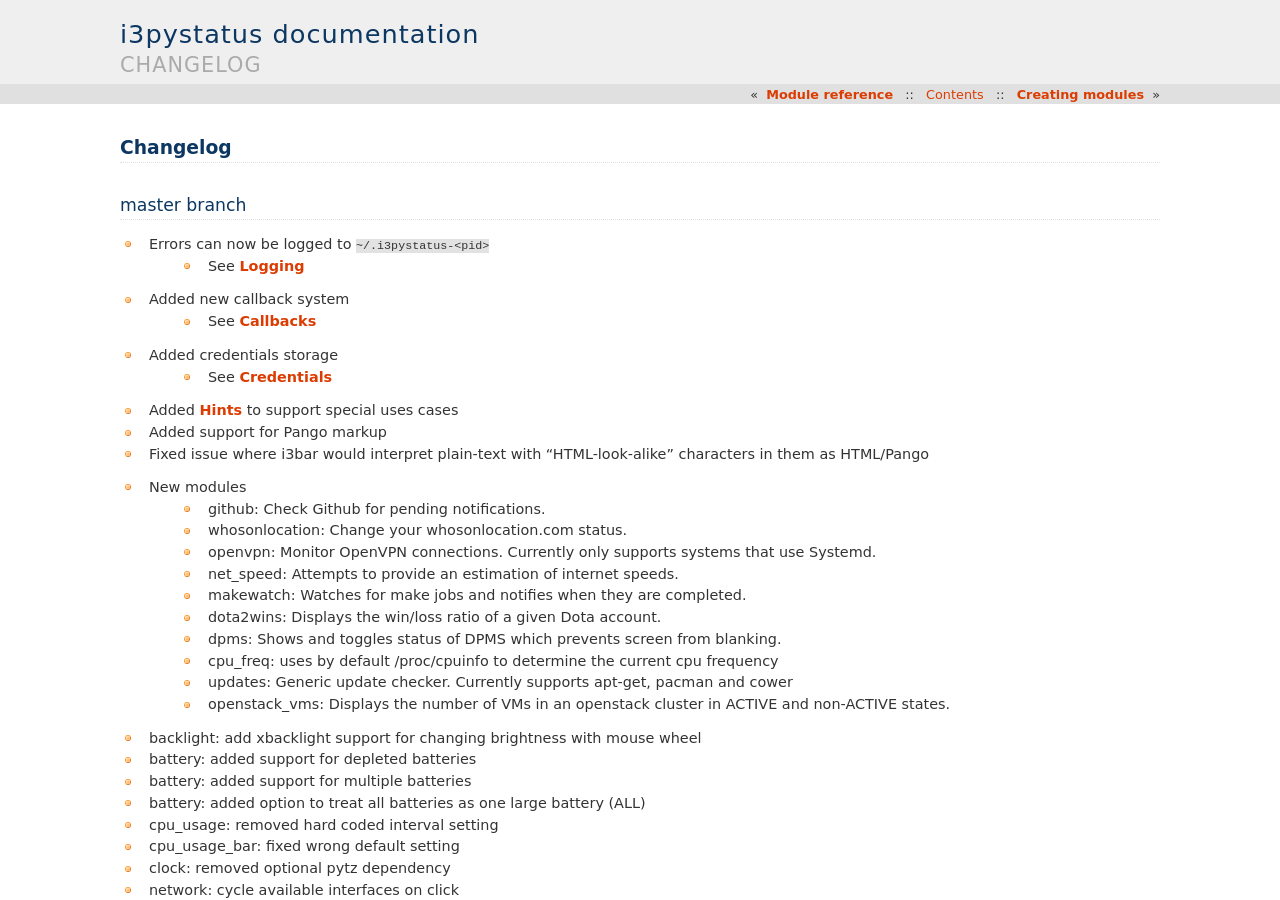
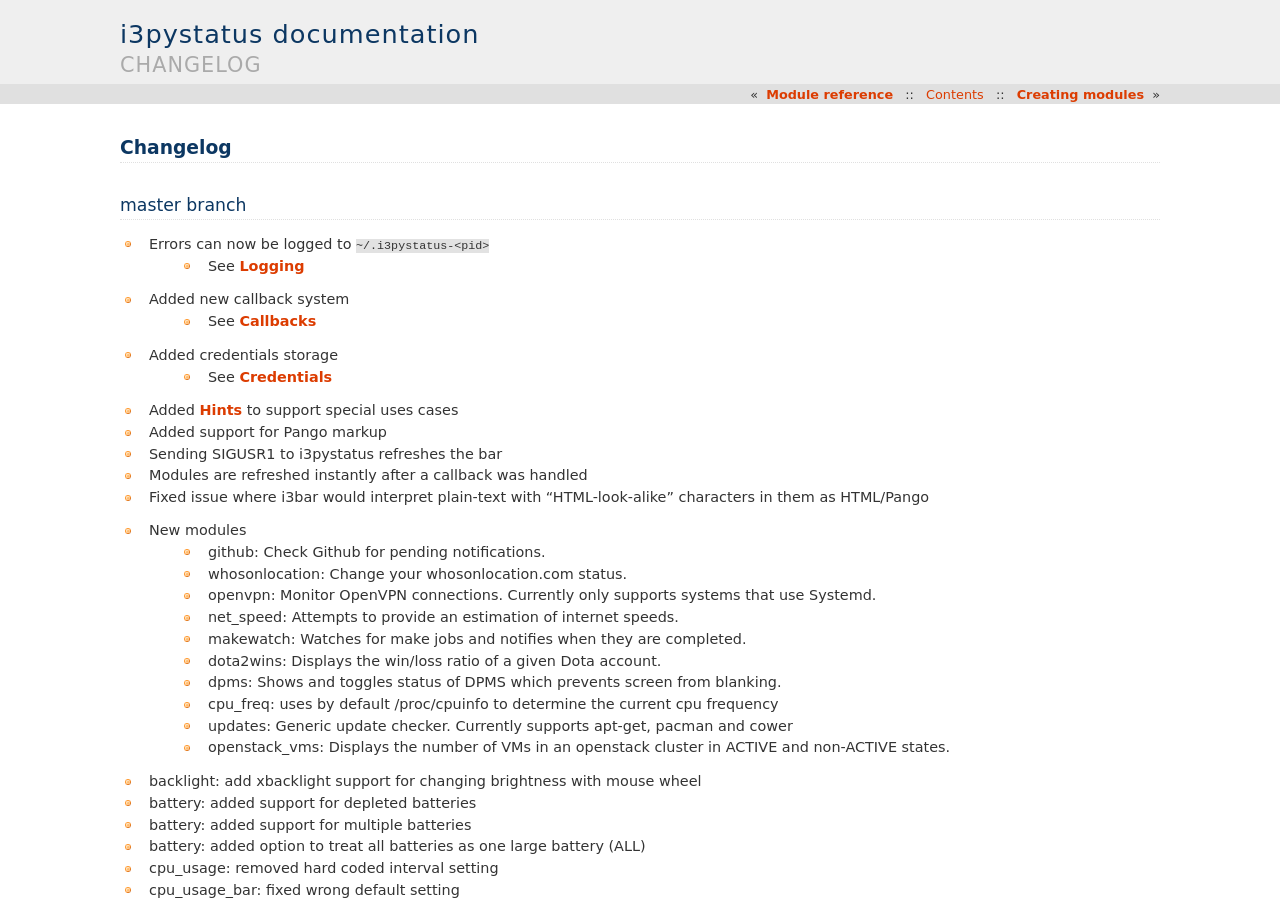
Before and after one commit to enkore/i3pystatus, a Sphinx documentation site: the page built from docs/changelog.rst, in a window 1280 px wide and 900 px high. Built offline with Sphinx 7.4.7, drawn with Linux system fonts in a browser that asks for light colours.

Commit message:
changelog to PR #223

```diff
--- a/docs/changelog.rst
+++ b/docs/changelog.rst
@@ -13,6 +13,8 @@
     - See :ref:`credentials`
 * Added :ref:`hints` to support special uses cases
 * Added support for Pango markup
+* Sending SIGUSR1 to i3pystatus refreshes the bar
+* Modules are refreshed instantly after a callback was handled
 * Fixed issue where i3bar would interpret plain-text with
   "HTML-look-alike" characters in them as HTML/Pango
 * New modules
```
